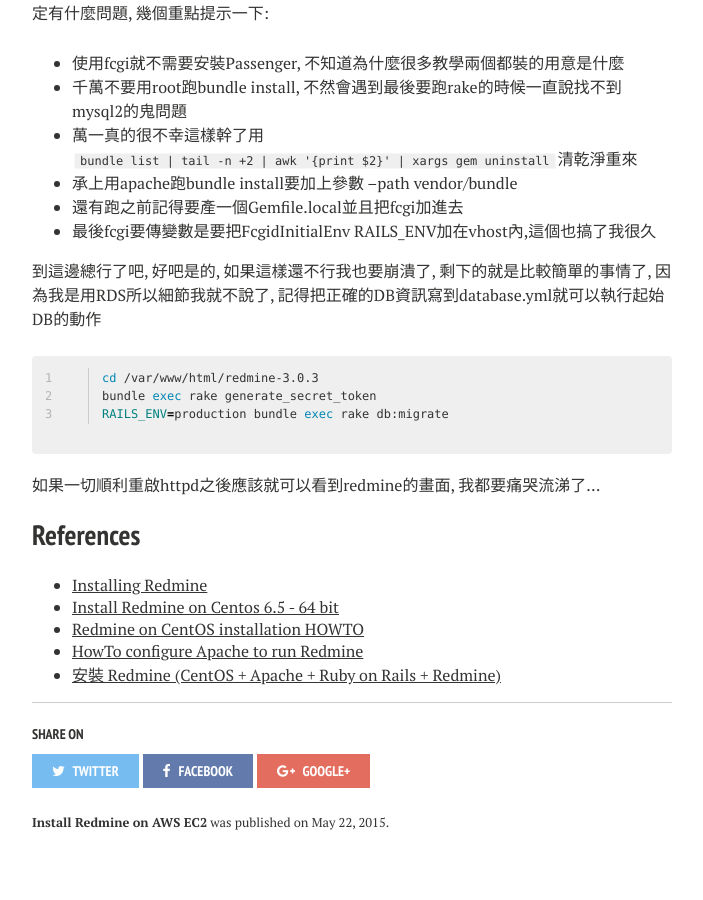
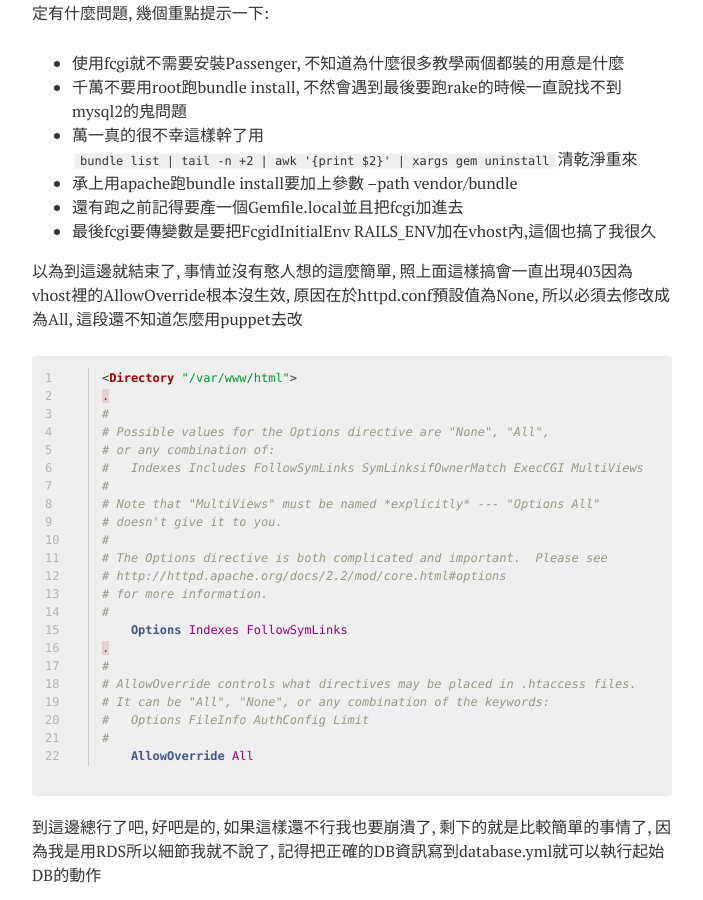
Before and after one commit to welkin872/welkin872.github.io, a Jekyll site: the page built from _posts/2015-05-22-install-redmoine-on-aws-ec2.md, in a window 1280 px wide and 900 px high, scrolled down 2062 px. Shown: the whole window, without its empty margins (288-991 px from the left). Built offline with Jekyll 4.4.1, drawn with Linux system fonts in a browser that asks for light colours; nearby versions of some CDN libraries.

Commit message:
Trying to fix build error in post.

```diff
--- a/_posts/2015-05-22-install-redmoine-on-aws-ec2.md
+++ b/_posts/2015-05-22-install-redmoine-on-aws-ec2.md
@@ -115,6 +115,33 @@ node "redmine" {
 * 還有跑之前記得要產一個Gemfile.local並且把fcgi加進去
 * 最後fcgi要傳變數是要把FcgidInitialEnv RAILS_ENV加在vhost內,這個也搞了我很久
 
+以為到這邊就結束了, 事情並沒有憨人想的這麼簡單, 照上面這樣搞會一直出現403因為vhost裡的AllowOverride根本沒生效, 原因在於httpd.conf預設值為None, 所以必須去修改成為All, 這段還不知道怎麼用puppet去改
+
+{% highlight apache linenos %}
+<Directory "/var/www/html">
+.
+#
+# Possible values for the Options directive are "None", "All",
+# or any combination of:
+#   Indexes Includes FollowSymLinks SymLinksifOwnerMatch ExecCGI MultiViews
+#
+# Note that "MultiViews" must be named *explicitly* --- "Options All"
+# doesn't give it to you.
+#
+# The Options directive is both complicated and important.  Please see
+# http://httpd.apache.org/docs/2.2/mod/core.html#options
+# for more information.
+#
+    Options Indexes FollowSymLinks
+.
+#
+# AllowOverride controls what directives may be placed in .htaccess files.
+# It can be "All", "None", or any combination of the keywords:
+#   Options FileInfo AuthConfig Limit
+#
+    AllowOverride All
+{% endhighlight %}
+
 到這邊總行了吧, 好吧是的, 如果這樣還不行我也要崩潰了, 剩下的就是比較簡單的事情了, 因為我是用RDS所以細節我就不說了, 記得把正確的DB資訊寫到database.yml就可以執行起始DB的動作
 
 {% highlight shell linenos %}
```
